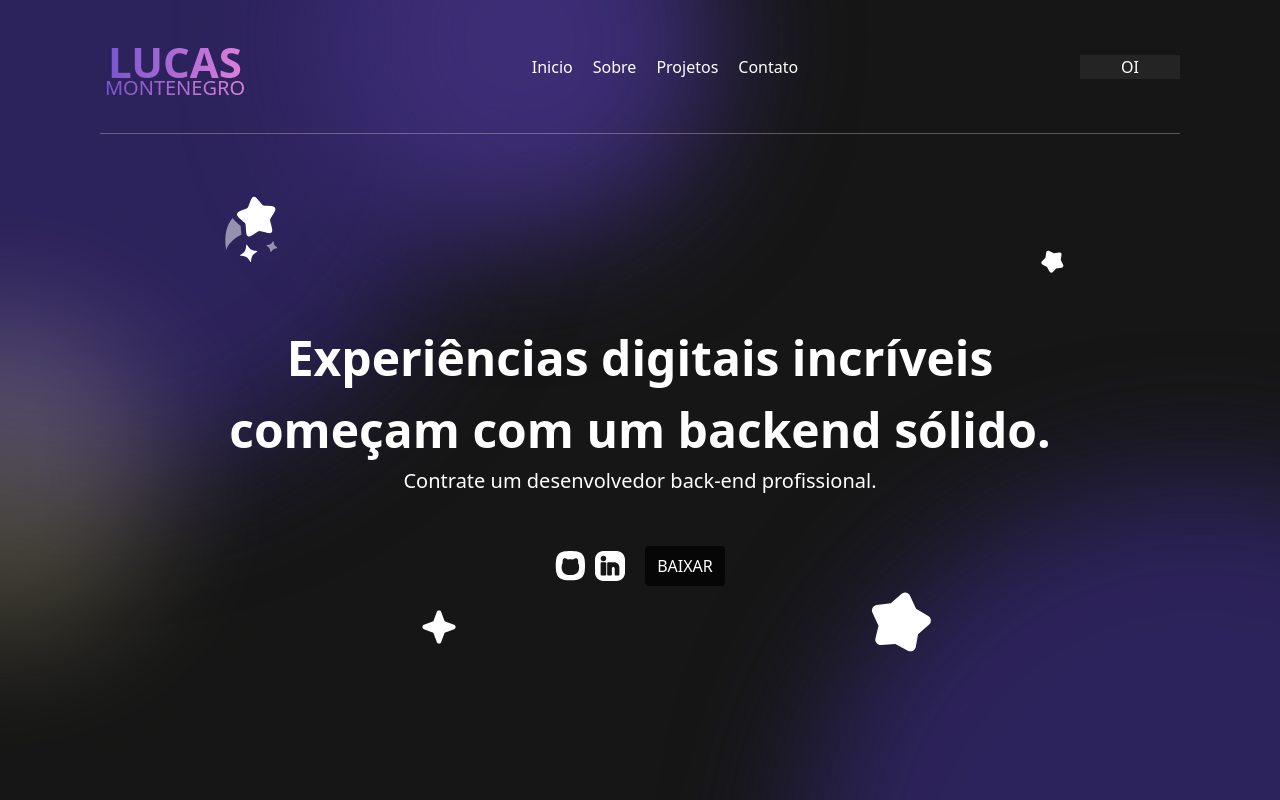
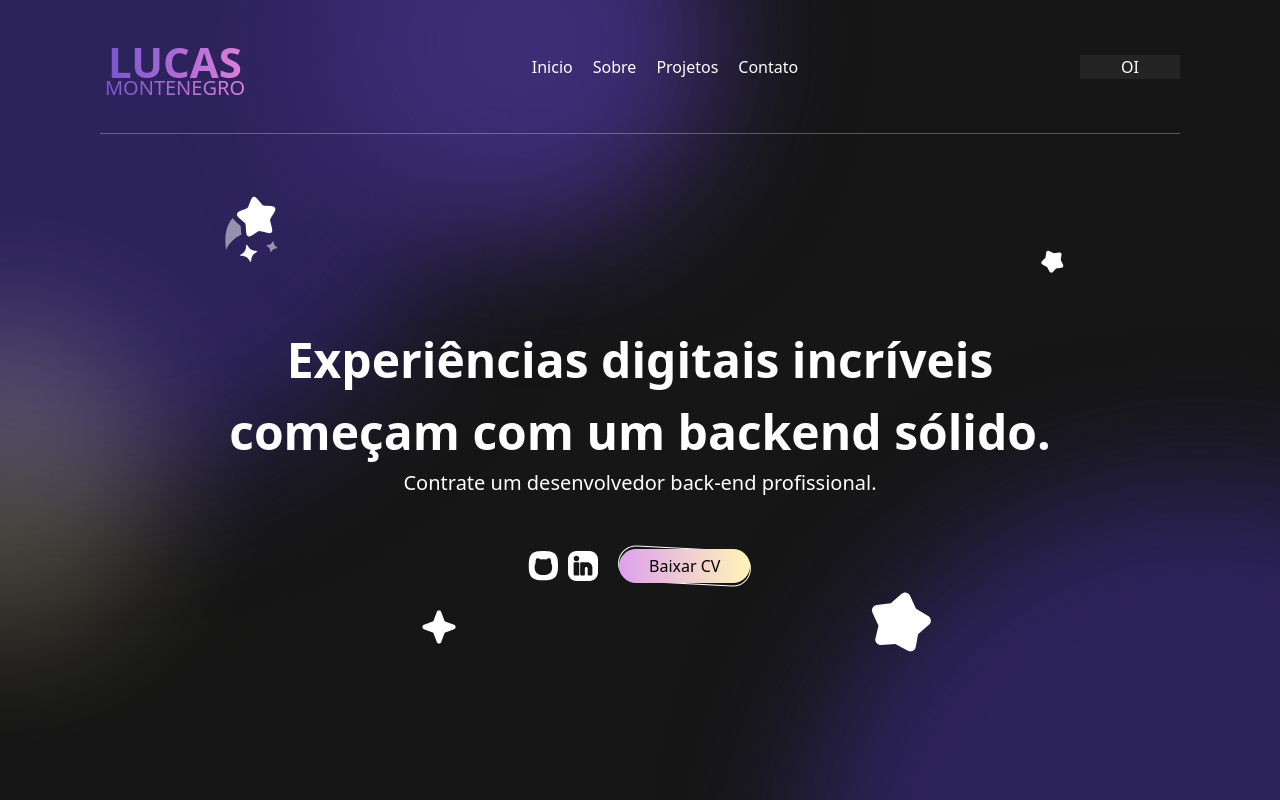
Before and after one commit to lukinhas563/portfolio-v2, a Next.js app: page / in a window 1280 px wide. Shown: the top 800 px of the page. Built offline with nearby package versions, Linux system fonts and the light colour scheme.

Commit message:
:recycle: refactor: refactor the button component

```diff
--- a/src/components/common/button/Button.tsx
+++ b/src/components/common/button/Button.tsx
@@ -1,3 +1,5 @@
+import styles from "./button.module.css";
+
 interface ButtonProps {
   className?: string;
   children?: React.ReactNode;
@@ -12,12 +14,10 @@ export default function Button({
   onClick,
 }: ButtonProps) {
   return (
-    <button
-      type={type}
-      onClick={onClick}
-      className={`bg-[#060606] | px-3 py-2 rounded flex justify-center items-center gap-3 ${className}`}
-    >
-      {children}
-    </button>
+    <div className={styles.wrapper}>
+      <button type={type} onClick={onClick} className={styles.button}>
+        {children}
+      </button>
+    </div>
   );
 }
--- /dev/null
+++ b/src/components/common/button/button.module.css
@@ -0,0 +1,24 @@
+.wrapper {
+  border: 1px solid white;
+  border-radius: 50px;
+
+  display: inline-block;
+  transform: rotate(3deg);
+}
+
+.button {
+  display: flex;
+  flex-direction: row;
+  justify-content: center;
+  align-items: center;
+
+  gap: 20px;
+  padding: 5px 30px;
+  border-radius: 50px;
+
+  font-weight: lighter;
+  color: black;
+
+  transform: rotate(-3deg);
+  background: linear-gradient(90deg, #dea0ee, #fff5b6);
+}
--- a/src/components/layouts/header/Header.tsx
+++ b/src/components/layouts/header/Header.tsx
@@ -50,7 +50,7 @@ export default function Header() {
             <Icon name="github" width={30} />
             <Icon name="linkedin" width={30} />
           </div>
-          <Button>BAIXAR</Button>
+          <Button>Baixar CV</Button>
         </div>
       </div>
     </header>
```
